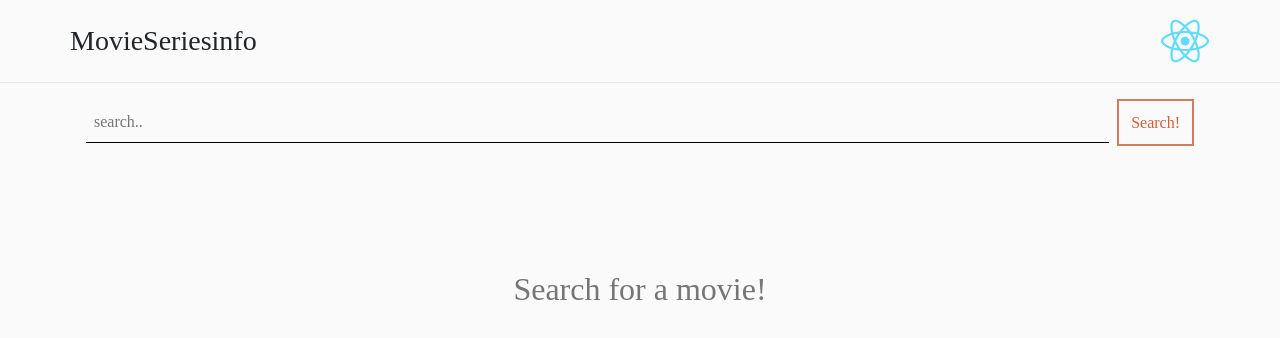
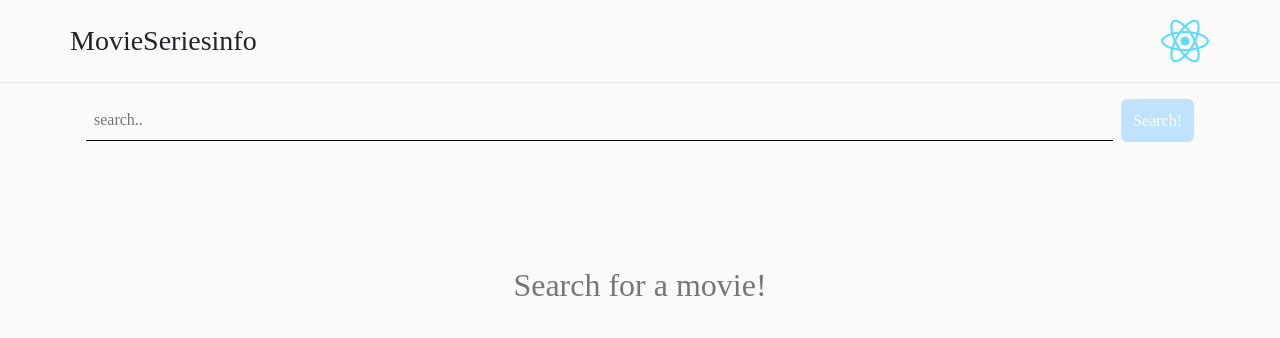
Before and after one commit to Ashish558/Movie-info-app, a React (Create React App) app: page / in a window 1280 px wide. Shown: the top 338 px of the page. Built offline with nearby package versions, Linux system fonts and the light colour scheme; a web font is replaced by a local one.

Commit message:
Update style.css

```diff
--- a/src/style.css
+++ b/src/style.css
@@ -87,21 +87,20 @@ nav .lists img {
 }
 
 .search-bar-container button {
-  outline: none;
-  padding: 0.6rem 0.75rem;
-  border: none;
-  margin-left: 0.5rem;
-  transition: 0.2s;
-  background: #e0896c ;
-  background: transparent;
-  border: 2px solid #d47b5d;
-  color: #d35e37;
-   margin-bottom: 0.75rem;
+    outline: none;
+    padding: .6rem .75rem;
+    margin-left: .5rem;
+    transition: .2s;
+    background: #e0896c;
+    background: #bfe3ff;
+    border: 0;
+    border-radius: 0.4rem;
+    color: #ffffff;
+    margin-bottom: .75rem;
 }
 
 .search-bar-container button:hover {
-  background: #b4431d;
-  color: #fff;
+  background: #9bc0dd;
 }
 
 /*  MOVIE  */
```
